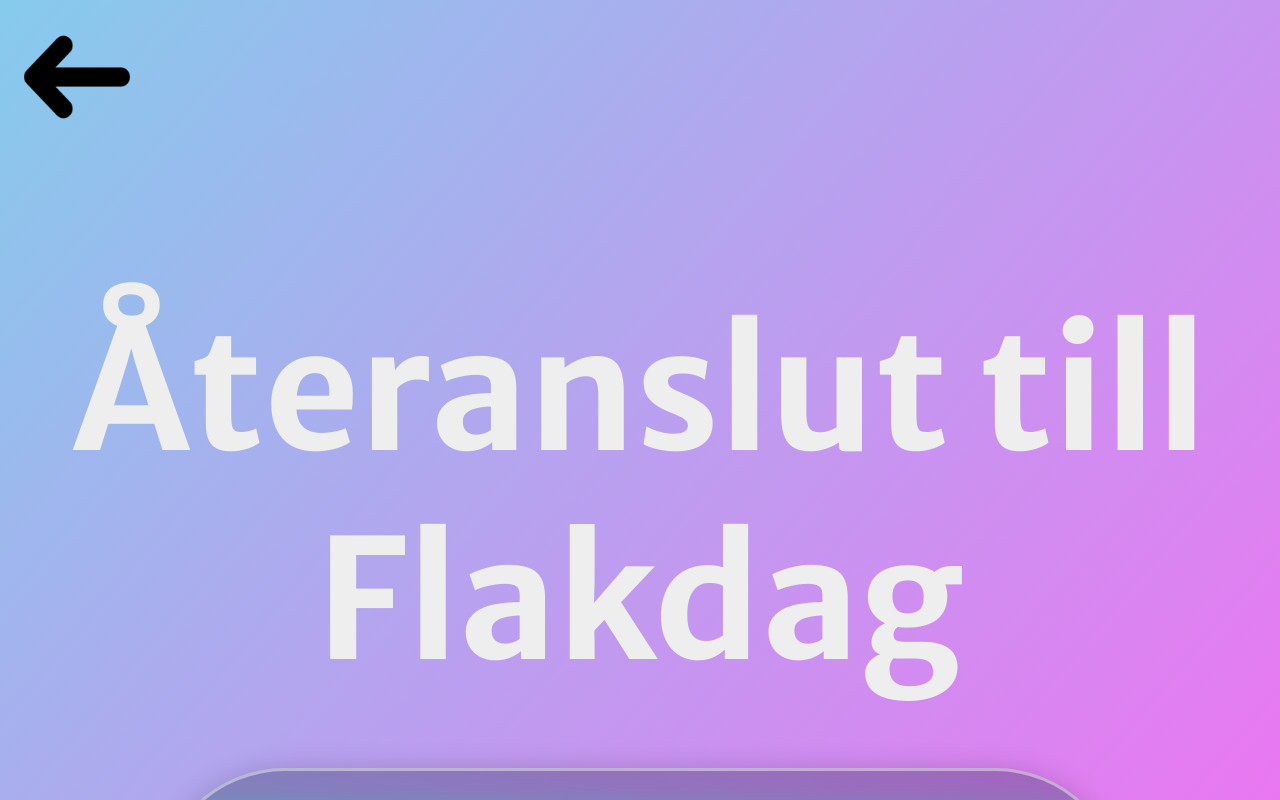
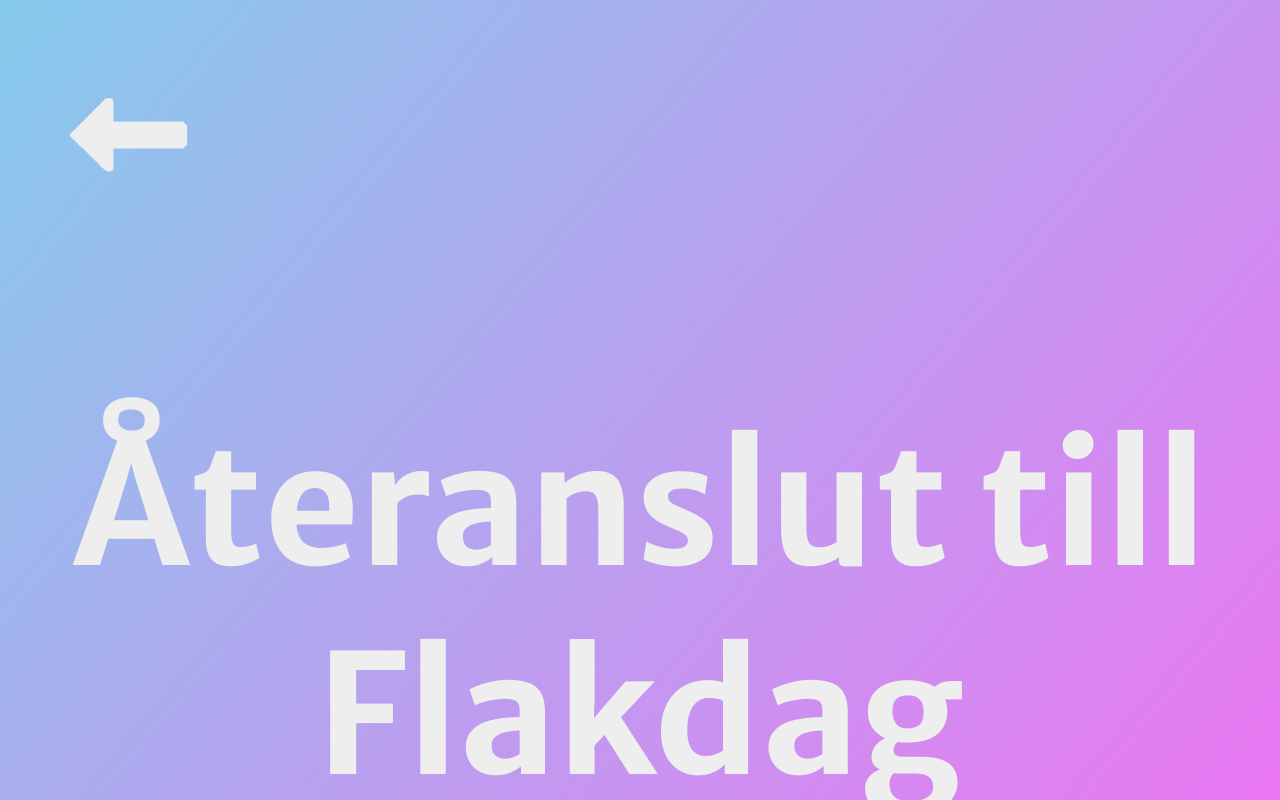
Before and after one commit to albintillas/flakdagsappen, a React (Create React App) app: page /login in a window 1280 px wide. Shown: the top 800 px of the page. Built offline with nearby package versions, Linux system fonts and the light colour scheme.

Commit message:
Updated returnbutton

```diff
--- a/src/components/ReturnButton.js
+++ b/src/components/ReturnButton.js
@@ -6,14 +6,14 @@
 
 import React from 'react';
 import { useNavigate } from "react-router-dom";
-import returnArrow from '..//images/backArrow.jpg';
+import returnArrow from '..//images/hej.png';
 
 const Button = () => {
     const navigate = useNavigate();
     return (
 
         <img src={returnArrow} alt='Return' onClick={() => navigate(-1)} style={{
-            width: "12vw"
+            width: "20vw"
         }}>
         </img>
 
```
Also changed, not shown: src/images/hej.jpg (added), src/images/hej.png (added).
